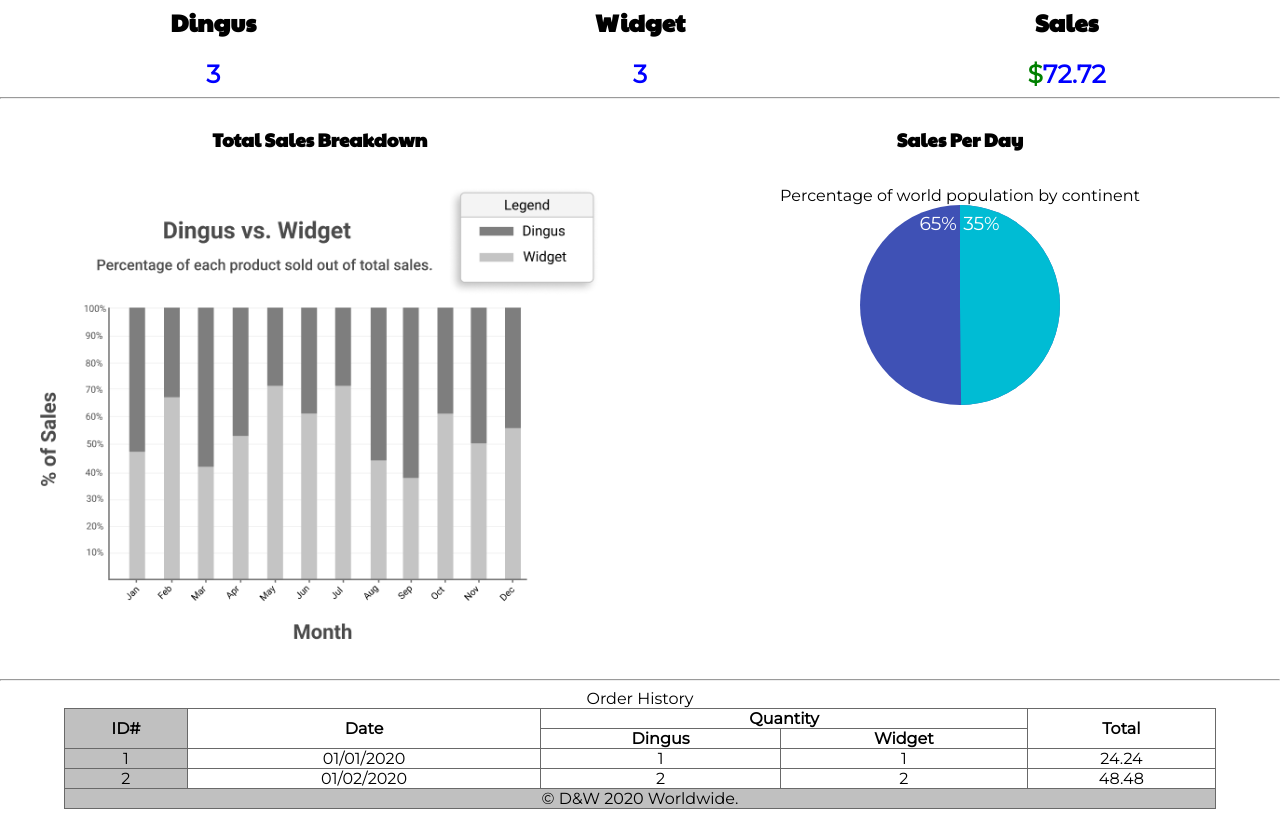
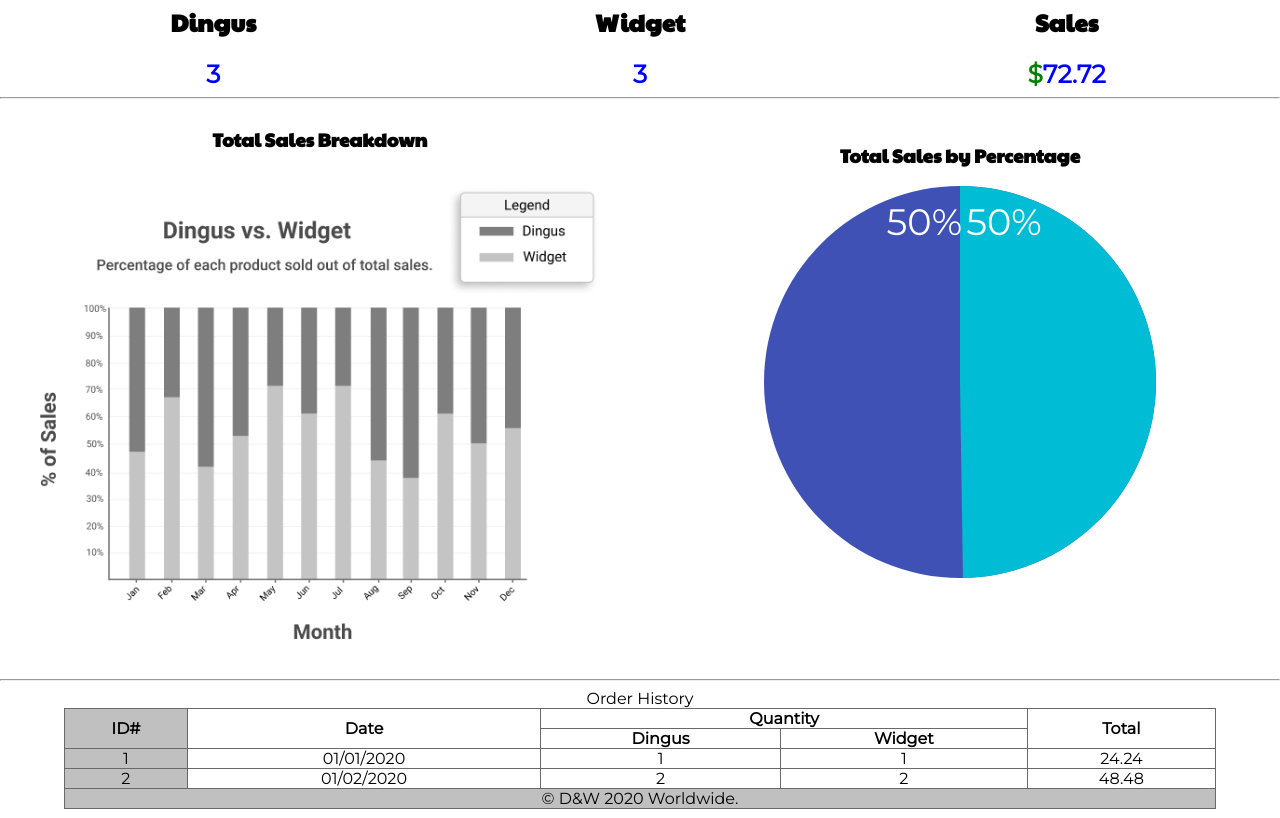
Before and after one commit to Palomitasdearroz/HW1, a PHP site: page /index.html in a window 1280 px wide. Shown: the part 65-883 px from the top of the page. Run offline with PHP 8.4, Linux system fonts and the light colour scheme.

Commit message:
Added percentages to pie chart and minor improvements

```diff
--- a/index.html
+++ b/index.html
@@ -48,19 +48,14 @@
                 </figure>
             </section>
             <section class="vertical-container">
-                <h3>Sales Per Day</h3>
                 <figure>
-                    <!-- SVG - Pie chart with number of widgets / dinguses -->
-                    <!-- <img src="./resources/images/pie.png" alt="Pie Chart of Sales"> -->
                     <figcaption>
-                        Percentage of world population by continent
+                        <h3>Total Sales by Percentage</h3>
                     </figcaption>
-
-                    <div class="buttons"></div>
                     <svg reserveAspectRatio="xMinYMin meet" viewBox="0 0 32 32">
                         <circle class='first' id="pie" r='16' cx='16' cy='16' stroke-dasharray="50 100"></circle>
-                        <text x="9.5" y="-28" fill="#fff">65%</text>
-                        <text x="16.5" y="-28" fill="#fff">35%</text>
+                        <text x="10" y="-28" fill="#fff" id="pienumber1"></text>
+                        <text x="16.5" y="-28" fill="#fff" id="pienumber2"></text>
                     </svg>
                 </figure>
             </section>
--- a/resources/scripts/hw2.js
+++ b/resources/scripts/hw2.js
@@ -180,4 +180,9 @@ function recalculate(){
 
 	let result = (graphDingus * 100 / (graphWidgets + graphDingus));
 	pie.style.strokeDasharray = result +' 100';
+
+	let pienumber1 = document.getElementById("pienumber1");
+	let pienumber2 = document.getElementById("pienumber2");
+	pienumber1.innerHTML = Math.round(result) + "%";
+	pienumber2.innerHTML = Math.round(100 - result) + "%";
 }
--- a/resources/styles/style.css
+++ b/resources/styles/style.css
@@ -11,7 +11,7 @@ img {
 }
 
   svg {
-    width: 200px;
+    width: 70%;
     border-radius: 50%;
     background: #3f51b5;
     transform: rotate(-90deg);
@@ -28,7 +28,6 @@ img {
 
   circle.first {
     stroke: #00bcd4;
-
   }
 
 table {
```
